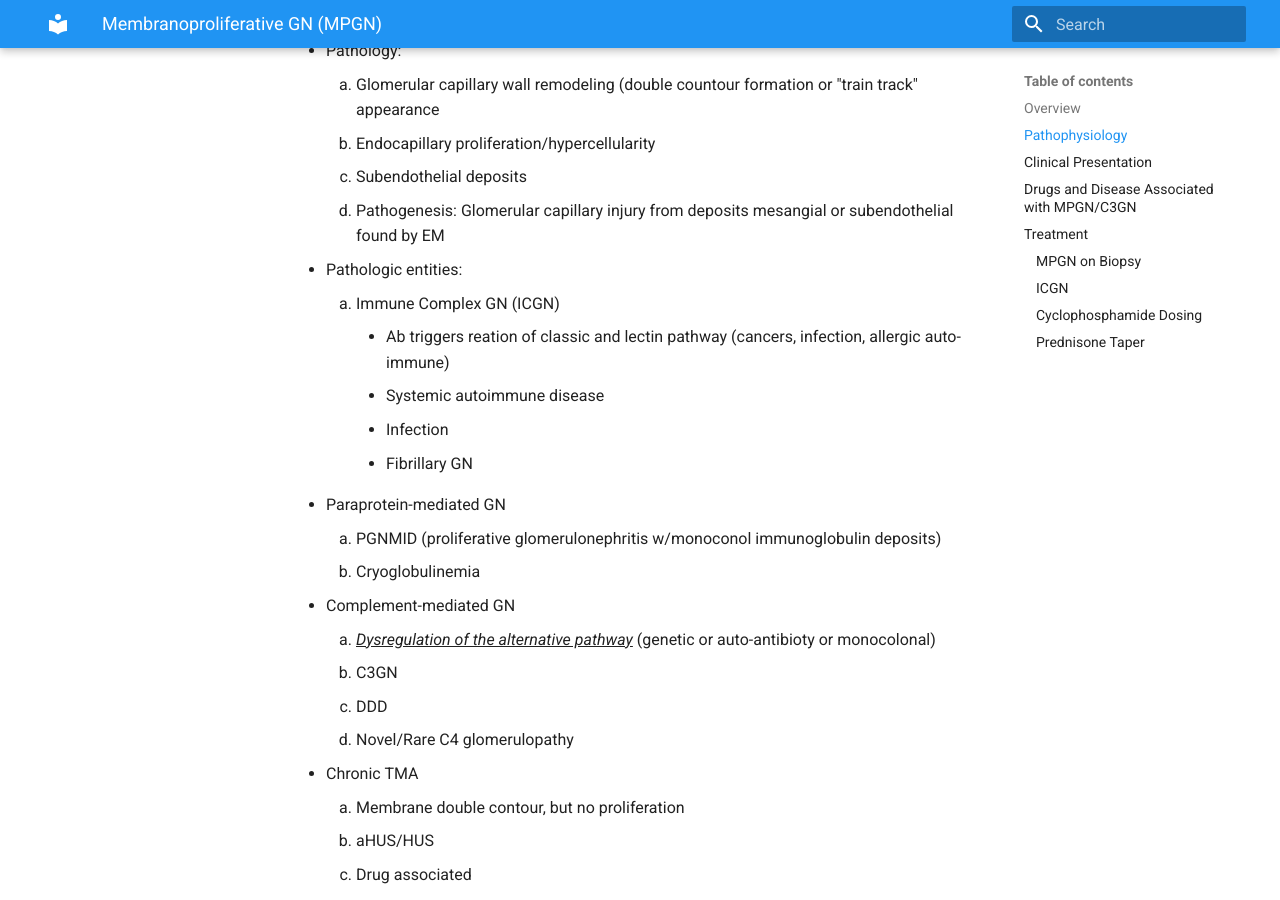
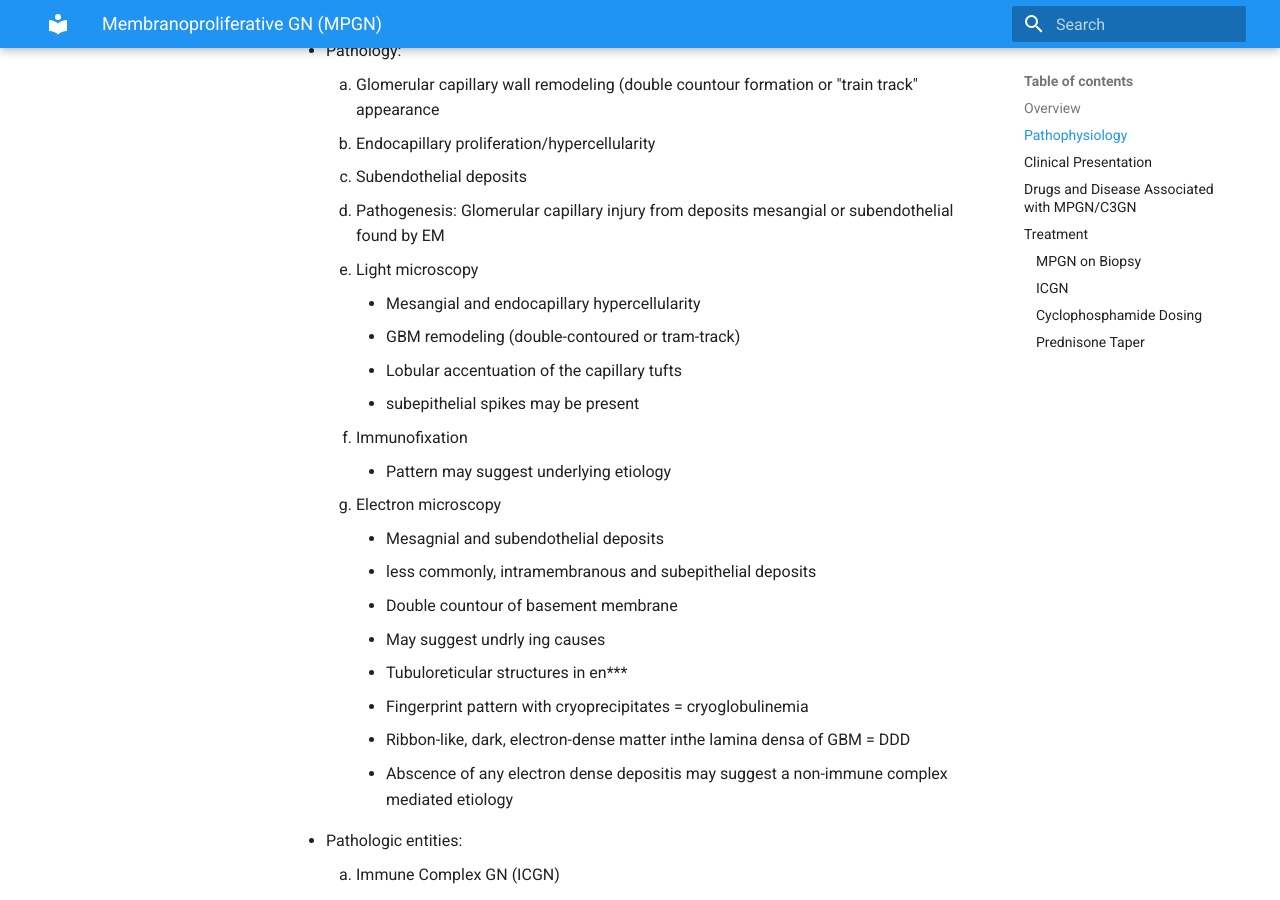
Before and after one commit to TTUNEPH2025/GN, an MkDocs documentation site: the page built from docs/MPGN-C3GN.md, in a window 1280 px wide and 900 px high, scrolled down 746 px. Built offline with MkDocs 1.6.1 and Material for MkDocs 9.7.7, drawn with Linux system fonts in a browser that asks for light colours.

Commit message:
Update MPGN-C3GN.md

```diff
--- a/docs/MPGN-C3GN.md
+++ b/docs/MPGN-C3GN.md
@@ -13,6 +13,22 @@
     2. Endocapillary proliferation/hypercellularity
     3. Subendothelial deposits
     4. Pathogenesis: Glomerular capillary injury from deposits mesangial or subendothelial found by EM
+    5. Light microscopy
+        - Mesangial and endocapillary hypercellularity
+        - GBM remodeling (double-contoured or tram-track)
+        - Lobular accentuation of the capillary tufts
+        - subepithelial spikes may be present
+     6. Immunofixation
+        - Pattern may suggest underlying etiology
+     7. Electron microscopy
+        - Mesagnial and subendothelial deposits
+        - less commonly, intramembranous and subepithelial deposits
+        - Double countour of basement membrane
+        - May suggest undrly ing causes
+          * Tubuloreticular structures in en***
+          * Fingerprint pattern with cryoprecipitates = cryoglobulinemia
+          * Ribbon-like, dark, electron-dense matter inthe lamina densa of GBM = DDD
+          * Abscence of any electron dense depositis may suggest a non-immune complex mediated etiology
   * Pathologic entities:
     1. Immune Complex GN (ICGN)
         - Ab triggers reation of classic and lectin pathway (cancers, infection, allergic auto-immune)
```
